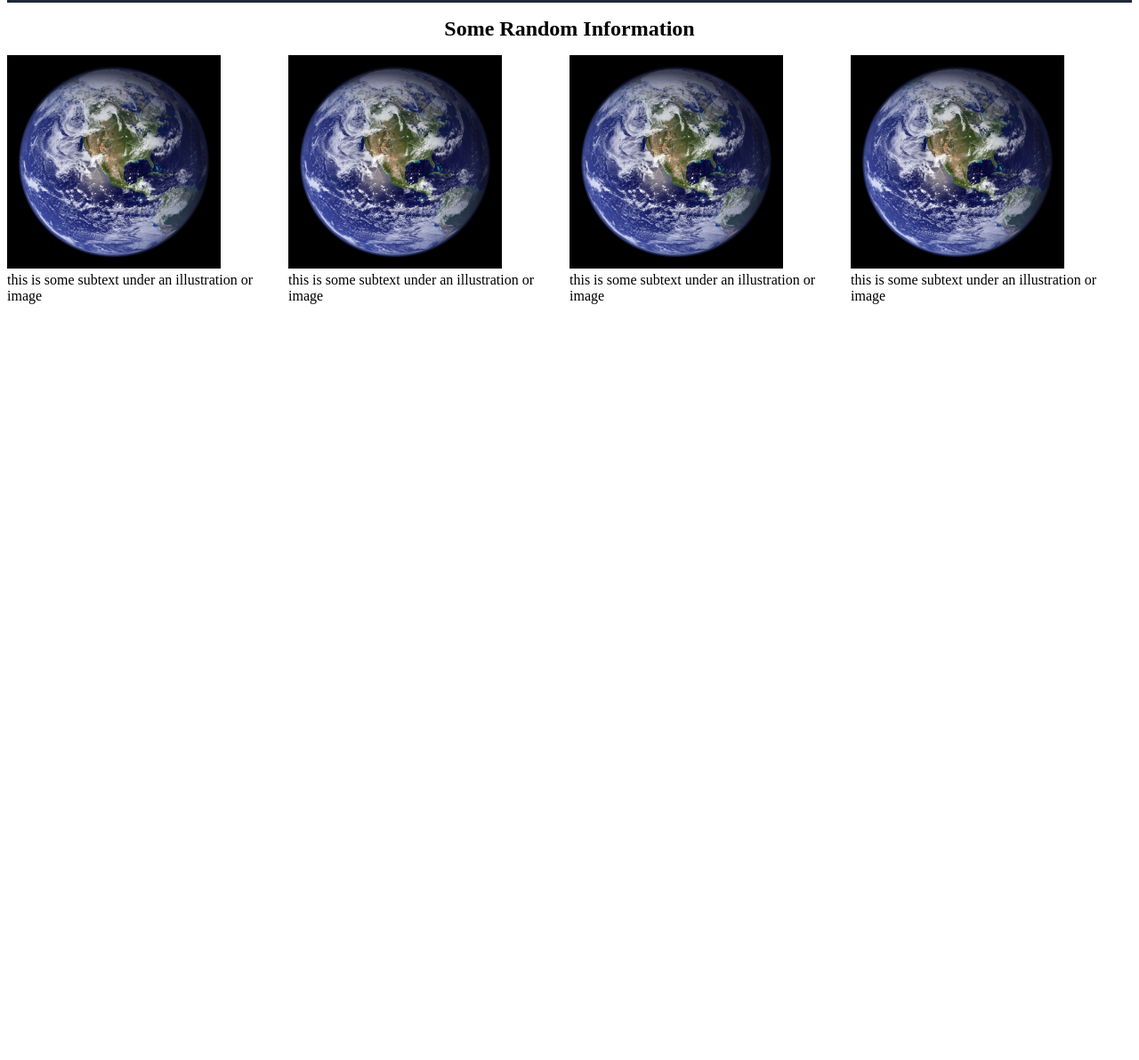
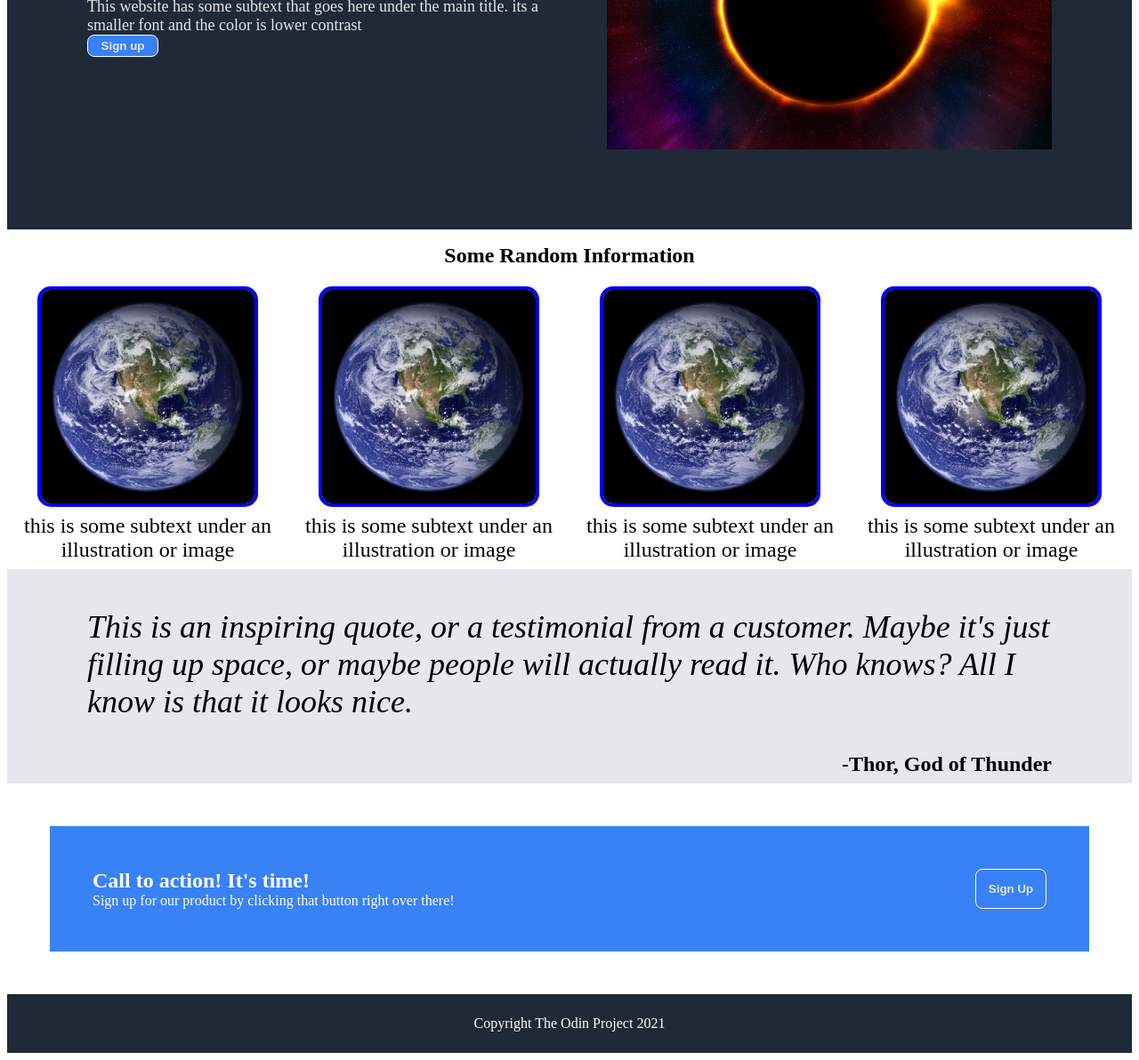
Before and after one commit to lbayl0721/Odin-Landing-Page, a plain HTML site: page index.html in a window 1280 px wide. Shown: the part 326-1518 px from the top of the page at 89% size. Before the commit the page ends 800 px from the top, so only its background shows below. Drawn offline with Linux system fonts and the light colour scheme.

Commit message:
Finish Landing Page

```diff
--- a/index.html
+++ b/index.html
@@ -11,9 +11,9 @@
     <div class="header">
         <div class="header_logo">Header Logo</div>
         <div class="header_links">
-            <div>header link one</div>
-            <div>header link two</div>
-            <div>header link three</div>
+            <div class="header-link">header link one</div>
+            <div class="header-link">header link two</div>
+            <div class="header-link">header link three</div>
         </div>
     </div>
     <div class="Hero">
@@ -22,29 +22,40 @@
             <div class="subtext">This website has some subtext that goes here under the main title. its a smaller font and the color is lower contrast</div>
             <button>Sign up</button>
         </div>
-        <img src="space.jpg" alt="Space">
+        <img src="space.jpg" alt="Space" class="TopImage">
     </div>
     <div class="Info">Some Random Information</div>
     <div class="Subsets">
         <div class="sub1">
-            <img src="space4.jpg" alt="Earth">
+            <img src="space4.jpg" alt="Earth" class="SubImage">
             <div class="subtext1">this is some subtext under an illustration or image</div>
         </div>
         <div class="sub2">
-            <img src="space4.jpg" alt="Earth">
+            <img src="space4.jpg" alt="Earth" class="SubImage">
             <div class="subtext1">this is some subtext under an illustration or image</div>
         </div>
         <div class="sub3">
-            <img src="space4.jpg" alt="Earth">
+            <img src="space4.jpg" alt="Earth" class="SubImage">
             <div class="subtext1">this is some subtext under an illustration or image</div>
         </div>
         <div class="sub4">
-            <img src="space4.jpg" alt="Earth">
+            <img src="space4.jpg" alt="Earth" class="SubImage">
             <div class="subtext1">this is some subtext under an illustration or image</div>
         </div>
     </div>
-    <div class="Quote"></div>
-    <div class="Call-to-action"></div>
-    <div class="Footer"></div>
+    <div class="Quote">
+        <p>This is an inspiring quote, or a testimonial from a customer. Maybe it's just filling up space, or maybe people will actually read it. Who knows? All I know is that it looks nice.</p>
+        <div class="source">-Thor, God of Thunder</div>
+    </div>
+    <div class="actionCall">
+        <div class="call-text">
+            <div class="call-head">Call to action! It's time!</div>
+            <div class="call-subtext">Sign up for our product by clicking that button right over there!</div>
+        </div>
+        <button>Sign Up</button>
+    </div>
+    <div class="Footer">
+        Copyright The Odin Project 2021
+    </div>
 </body>
 </html>
--- a/style.css
+++ b/style.css
@@ -4,6 +4,7 @@
 
 .body {
     display: flex;
+    font-family: 'Roboto', 'arial';
 }
 
 .header {
@@ -18,24 +19,35 @@
 .header_links {
     display: flex;
     flex-direction: row;
+    margin: 0 24px;
+}
+
+.header-link {
+    margin: 0 8px;
 }
 
 .Hero {
     display: flex;
-    padding: 48px;
+    padding: 90px;
     flex: 1;
-    flex-basis: 50%;
+    flex-basis: 0%;
+    align-items: center;
+    justify-content: center;
+    flex-basis: 400px;
+    text-align: left;
 }
 
-img {
-    width: 240px;
+.TopImage {
+    width: 500px;
+    max-width: 100%;
+    height: auto;
 }
 
 .Top-Text {
     display: flex;
     flex: wrap;
     flex-direction: column;
-    border: solid 4px red;
+    margin-right: 50px;
 }
 
 .Awesome {
@@ -56,6 +68,7 @@ button {
     border-radius: 8px;
     padding: 4px;
     font-weight: bold;
+    border: white 1px solid;
 }
 
 .Info {
@@ -70,4 +83,70 @@ button {
 .Subsets {
     display: flex;
     justify-content: space-around;
+    flex: wrap;
 }
+
+.SubImage {
+    width: 240px;
+    border-radius: 15px;
+    border: solid 4px blue;
+    margin: 5px 20px 0px 20px;
+}
+
+.sub1, .sub2, .sub3, .sub4 {
+    display: flex;
+    flex-direction: column;
+    justify-content: center;
+    align-items: center;
+}
+
+.subtext1 {
+    text-align: center;
+    font-size: 24px;
+    padding: 8px 18px;
+}
+
+.Quote {
+    display: flex;
+    flex-direction: column;
+    background-color: #E5E7EB;
+    justify-content: center;
+    padding: 8px 90px;
+}
+
+p {
+    font-size: 36px;
+    font-style: italic;
+}
+
+.source {
+    display: flex;
+    justify-content: end;
+    font-size: 24px;
+    font-weight: bold;
+}
+
+.actionCall {
+    display: flex;
+    background-color: #3882F6;
+    justify-content: space-between;
+    padding: 48px;
+    margin: 48px;
+}
+
+.call-text {
+    color: white;
+}
+
+.call-head {
+    font-size: 24px;
+    font-weight: bold;
+}
+
+.Footer {
+    display: flex;
+    justify-content: center;
+    background-color: #1F2937;
+    color: white;
+    padding: 24px;
+}
```
